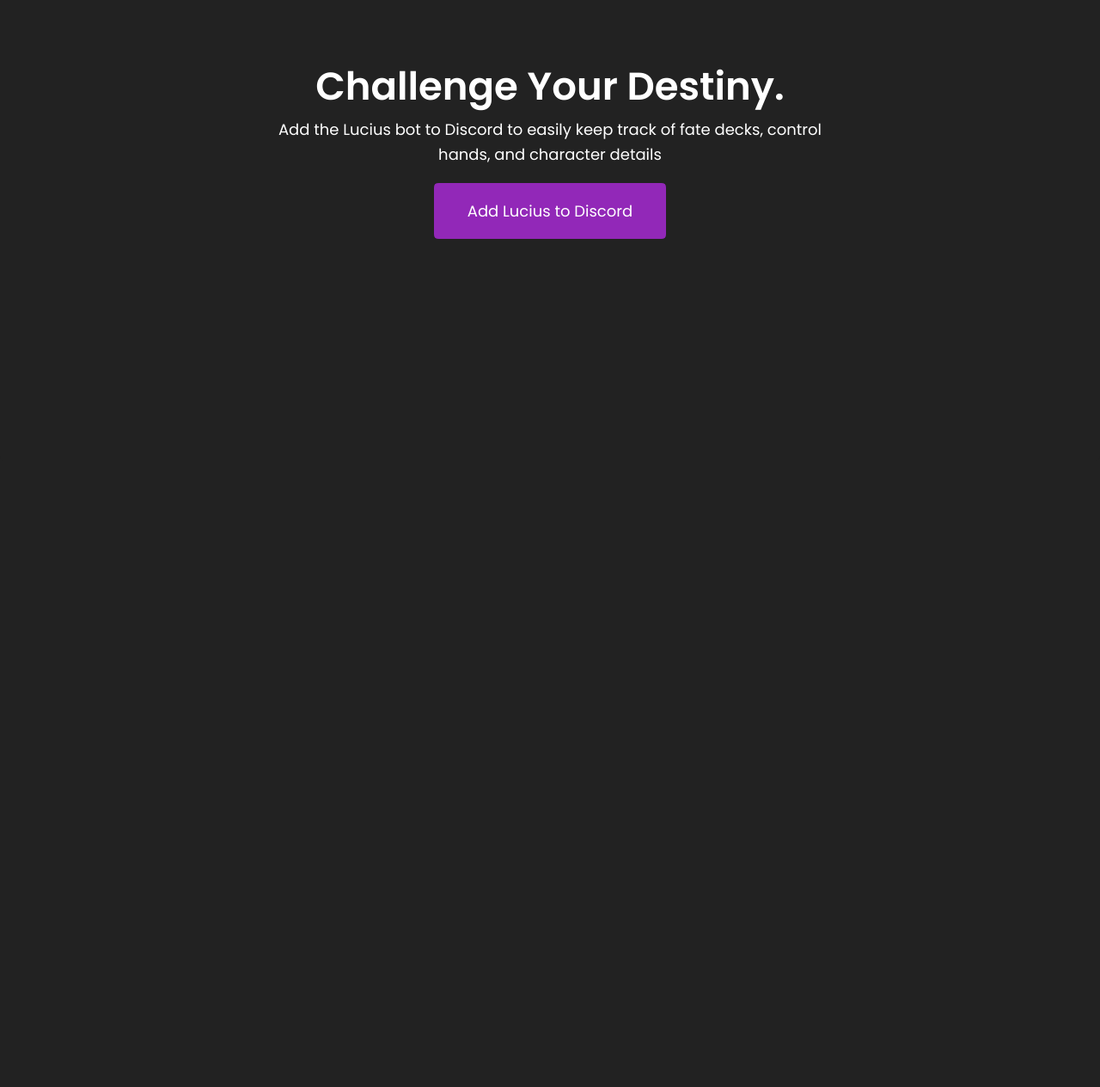
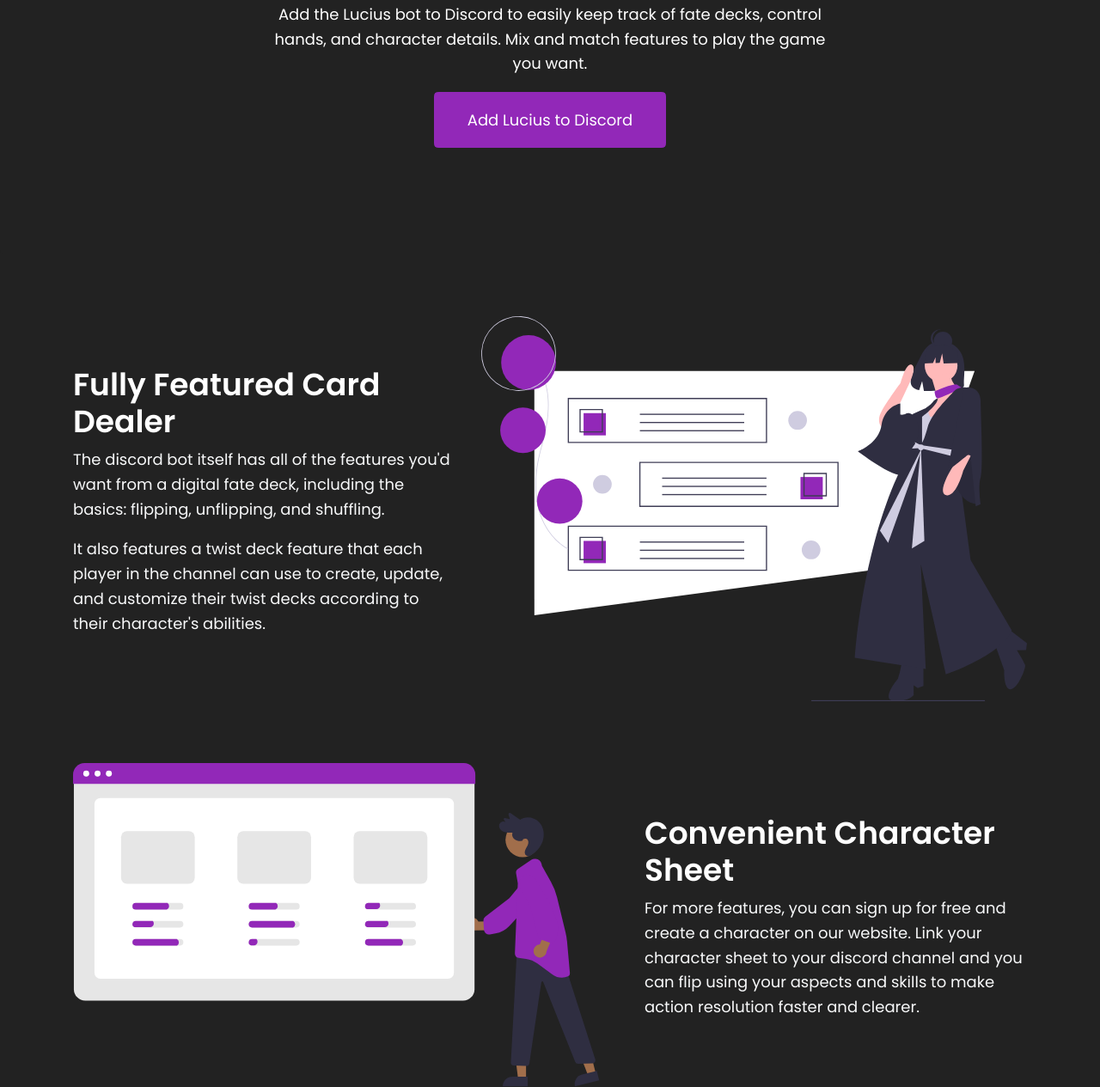
Before and after one commit to ShrikeFound/lucius, a React app: page / in a window 1280 px wide. Shown: the part 328-1593 px from the top of the page at 86% size. Before the commit the page ends 900 px from the top, so only its background shows below. Built offline with nearby package versions, Linux system fonts and the light colour scheme; some packages are replaced by stand-ins of ours; no server answers.

Commit message:
updated landing page

```diff
--- a/src/components/LandingPage.js
+++ b/src/components/LandingPage.js
@@ -1,15 +1,52 @@
 import React from 'react'
-import { Jumbotron,Container } from 'react-bootstrap'
+import { Jumbotron, Container, Row } from 'react-bootstrap'
+import undrawTabs from '../images/undraw_tabs.svg'
+import undrawMessages from '../images/undraw_messages.svg'
 const LandingPage = () => {
   return (
     <>
-      <Jumbotron className = "bg-dark text-white d-flex text-center align-items-center" style={{height: "90vh"}}>
+      <Jumbotron className = "bg-dark text-white d-flex text-center align-items-center" style={{minHeight: "60vh"}}>
         <Container className="text-container">
           <h1>Challenge Your Destiny.</h1>
-          <p>Add the Lucius bot to Discord to easily keep track of fate decks, control hands, and character details</p>
+          <p>Add the Lucius bot to Discord to easily keep track of fate decks, control hands, and character details. Mix and match features to play the game you want.</p>
           <a className="btn btn-primary btn-hero" href="https://discord.com/oauth2/authorize?client_id=800485041159012372&scope=bot&permissions=658496" target="_blank" rel='noreferrer'>Add Lucius to Discord</a>
         </Container>
       </Jumbotron>
+
+      <Container>
+        <Row className="align-items-center">
+          <div className="col-lg">
+              <h2>Fully Featured Card Dealer</h2>
+            <p>
+              The discord bot itself has all of the features you'd want from a digital fate deck,
+              including the basics: flipping, unflipping, and shuffling.
+            </p>
+            <p>
+              It also features a twist deck feature that each player in the channel can use to create, update, and customize their twist decks according to their character's abilities.
+            </p>
+          </div>
+          <div className="col-md-7 column-image">
+            <img alt ="lucius logo" src={undrawMessages}/>
+          </div>
+        </Row>
+      </Container>
+
+      <Container>
+        <Row className="align-items-center">
+          <div className="col-lg order-12">
+            <h2>Convenient Character Sheet</h2>
+            <p>For more features, you can sign up for free and create a character on our website. Link your character sheet to your discord channel and you can flip using your aspects and skills to make action resolution faster and clearer.</p>
+          </div>
+          <div className="col-lg-7 column-image order-1">
+            <img alt="lucius logo" src={undrawTabs} />
+          </div>
+        </Row>
+
+      </Container>
+
+
+
+
     </>
   )
 }
--- a/src/custom.scss
+++ b/src/custom.scss
@@ -123,3 +123,8 @@
 .read-only-text {
   margin-left: 1rem;
 }
+
+.column-image img {
+  max-width: 100%;
+  display: block;
+}
```
Also changed, not shown: src/components/Footer.js (added, +11 -0 lines), src/images/undraw_messages.svg (added), src/images/undraw_tabs.svg (added).
